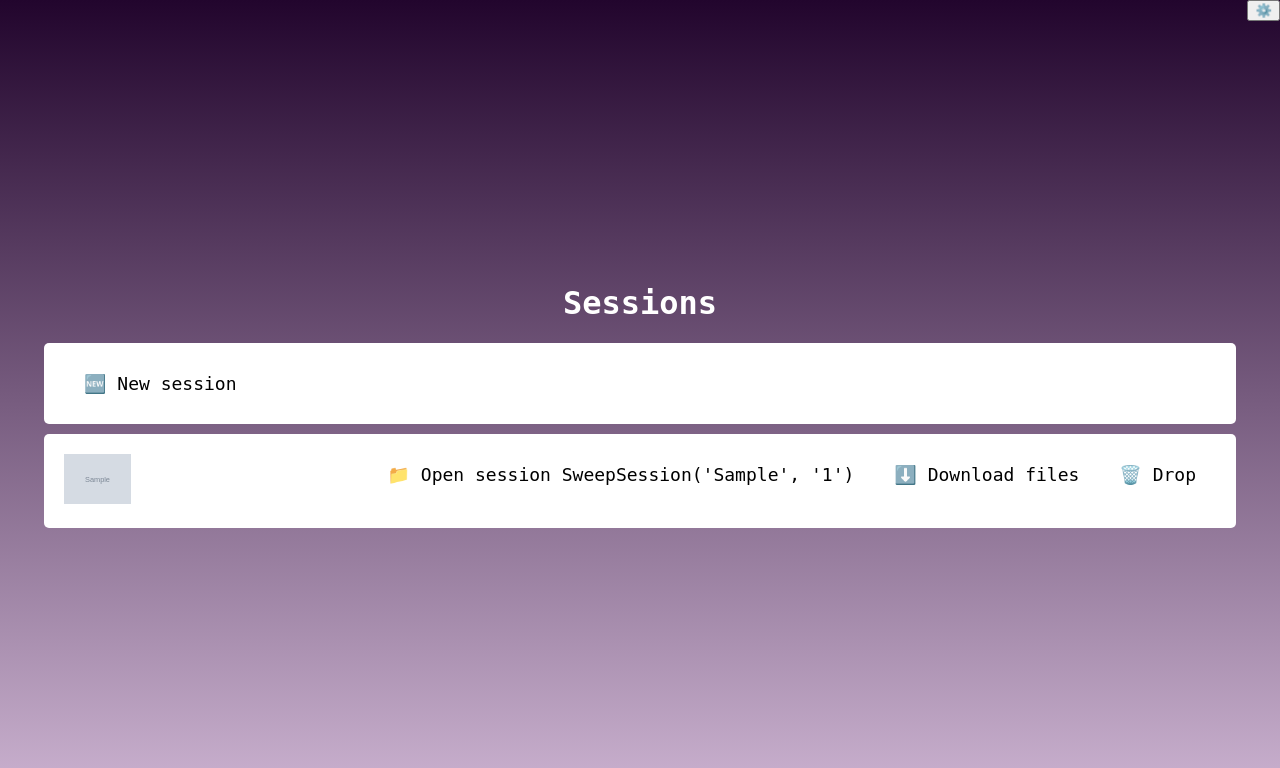
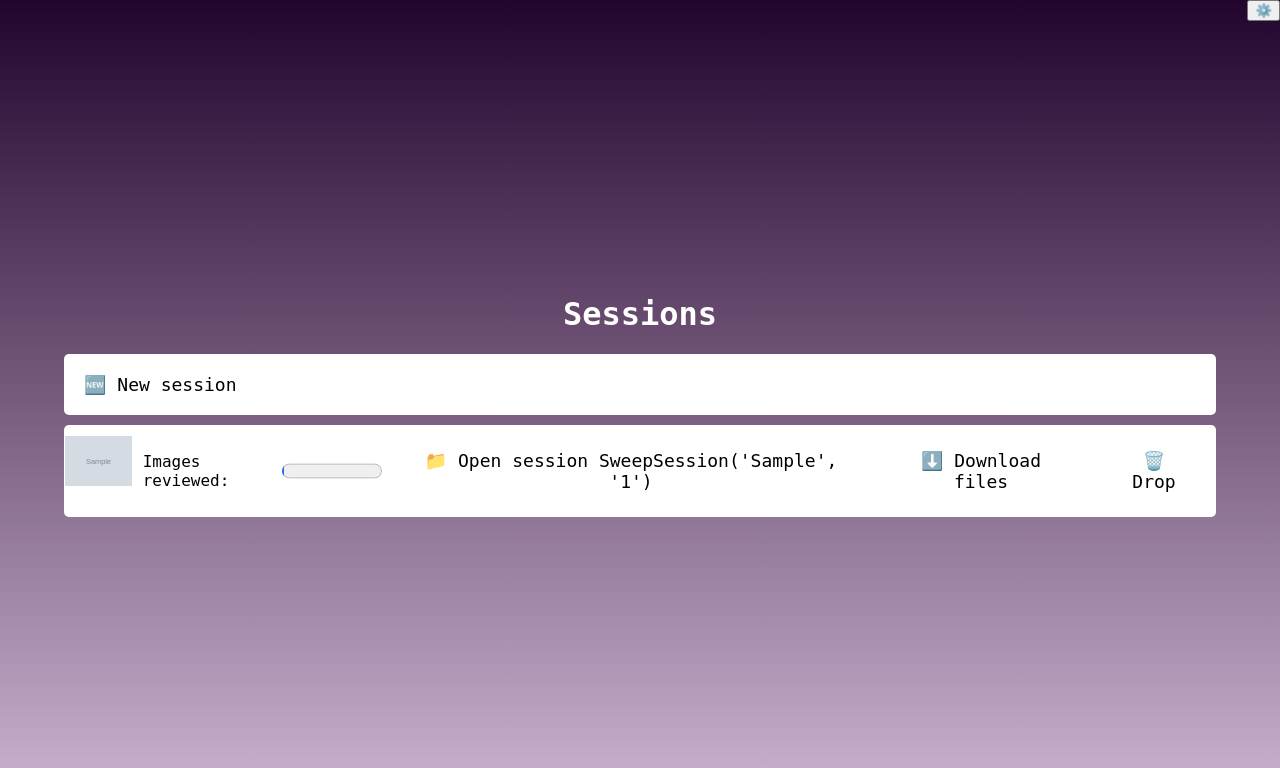
Before and after one commit to stefanwezel/sweeper, a Flask app: template app/templates/overview.html in a window 1280 px wide. Shown: the top 768 px of the page. Run offline with Flask 3, Linux system fonts and the light colour scheme; tables that the repository leaves empty hold one stand-in row (values such as "Sample post"); the template is opened without the code that fills it: values that come from a table or form of the project are taken from there, most other values are stand-ins (such as "Sample title", 1, 10 or a date in 2020); grey boxes marked "Sample" are stand-in pictures.

Commit message:
add progress bar

```diff
--- a/app/static/css/styles.css
+++ b/app/static/css/styles.css
@@ -135,6 +135,7 @@ margin-bottom: 10px; /* Add spacing between containers */
 /* Define CSS for thumbnail images */
 .thumbnail-img {
 height: 50px; /* Adjust the width as needed */
+padding: 1px 1px; /* Adjust padding for spacing */
 width: auto; /* Maintain aspect ratio */
 max-width: 100%; /* Ensure images do not exceed the specified width */
 max-height: 100px; /* Ensure images do not exceed the specified height */
@@ -159,7 +160,7 @@ background-color: transparent; /* No background color for text */
 border: none; /* No border around button */
 color: black; /* Text color */
 font-size: 18px; /* Font size */
-padding: 10px 20px; /* Adjust padding for spacing */
+padding: 15px 30px; /* Adjust padding for spacing */
 cursor: pointer; /* Change cursor on hover */
 text-decoration: none; /* Remove underline from anchor tag */
 font-family: 'Hack', monospace; /* Use the 'Hack' font */
@@ -175,7 +176,7 @@ background-color: transparent; /* No background color for text */
 border: none; /* No border around button */
 color: black; /* Text color */
 font-size: 18px; /* Font size */
-padding: 10px 20px; /* Adjust padding for spacing */
+padding: 15px 30px; /* Adjust padding for spacing */
 cursor: pointer; /* Change cursor on hover */
 text-decoration: none; /* Remove underline from anchor tag */
 font-family: 'Hack', monospace; /* Use the 'Hack' font */
@@ -193,7 +194,7 @@ background-color: transparent; /* No background color for text */
 border: none; /* No border around button */
 color: black; /* Text color */
 font-size: 18px; /* Font size */
-padding: 10px 20px; /* Adjust padding for spacing */
+padding: 15px 30px; /* Adjust padding for spacing */
 cursor: pointer; /* Change cursor on hover */
 text-decoration: none; /* Remove underline from anchor tag */
 font-family: 'Hack', monospace; /* Use the 'Hack' font */
@@ -301,3 +302,32 @@ margin-bottom: 10px; /* Add spacing between containers */
   /* Padd 10 % from top */
   padding-top: 5%;
 }
+.session-container {
+  display: flex;
+  align-items: center;
+  justify-content: flex-start; /* Align items to the start of the container */
+  padding: 10px 0; /* Add some vertical padding between sessions */
+}
+
+.session-content {
+  display: flex;
+  align-items: left;
+}
+
+.session-progress {
+  display: flex;
+  align-items: center;
+  padding: 0 10px; /* Add 10px padding to the left and right */
+}
+
+.session-progress progress {
+  padding: 15px 50px; /* Adjust padding for spacing */
+  width: 40px; /* Adjust as needed */
+  height: 20px; /* Adjust as needed */
+}
+.session-progress span {
+  margin-right: 10px; /* Add some space between the text and the progress bar */
+  font-family: 'Hack', monospace; /* Use the 'Hack' font */
+  font-size:   16px; /* Font size */
+
+}
--- a/app/templates/overview.html
+++ b/app/templates/overview.html
@@ -24,21 +24,26 @@
     </div>
     {% for session in sweep_sessions_list %}
     <div class="session-container">
+      <div class="session-content">
         <!-- Thumbnail images for each session -->
         {% for image_path in sweep_session_images[session] %}
         <img src="{{ url_for('media', filename=image_path) }}" alt="Thumbnail {{ url_for('media', filename=image_path) }}" class="thumbnail-img">
         {% endfor %}
-
+        <div class="session-progress">
+          <span>Images reviewed:</span>
+          <progress value="{{ sweep_session_progress_percentage[session] }}" max="100"></progress>
+      </div>
         <!-- Buttons for actions related to the session -->
-      <a href="{{ url_for('drop_sweep_session', sweep_session_id=session) }}">
-        <button class="drop-session-button">🗑️ Drop</button>
+        <a href="{{ url_for('sweep_decision', sweep_session_id=session, img_path_left='initial', img_path_right='initial') }}">
+          <button class="open-session-button">📁 Open session {{ session }}</button>
         </a>
         <a href="{{ url_for('download_subset', sweep_session_id=session) }}">
           <button class="download-button">⬇️ Download files</button>
         </a>
-      <a href="{{ url_for('sweep_decision', sweep_session_id=session, img_path_left='initial', img_path_right='initial') }}">
-        <button class="open-session-button">📁 Open session {{ session }}</button>
+        <a href="{{ url_for('drop_sweep_session', sweep_session_id=session) }}">
+          <button class="drop-session-button">🗑️ Drop</button>
         </a>
+      </div>
     </div>
     {% endfor %}
   </div>
```
Lines whose indentation alone changed are shown as unchanged.
